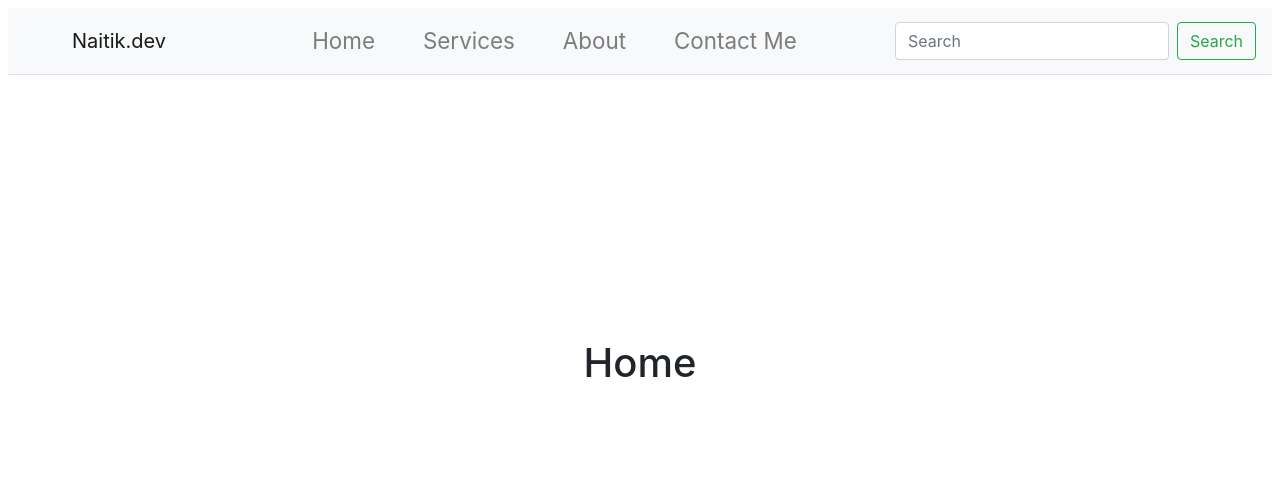
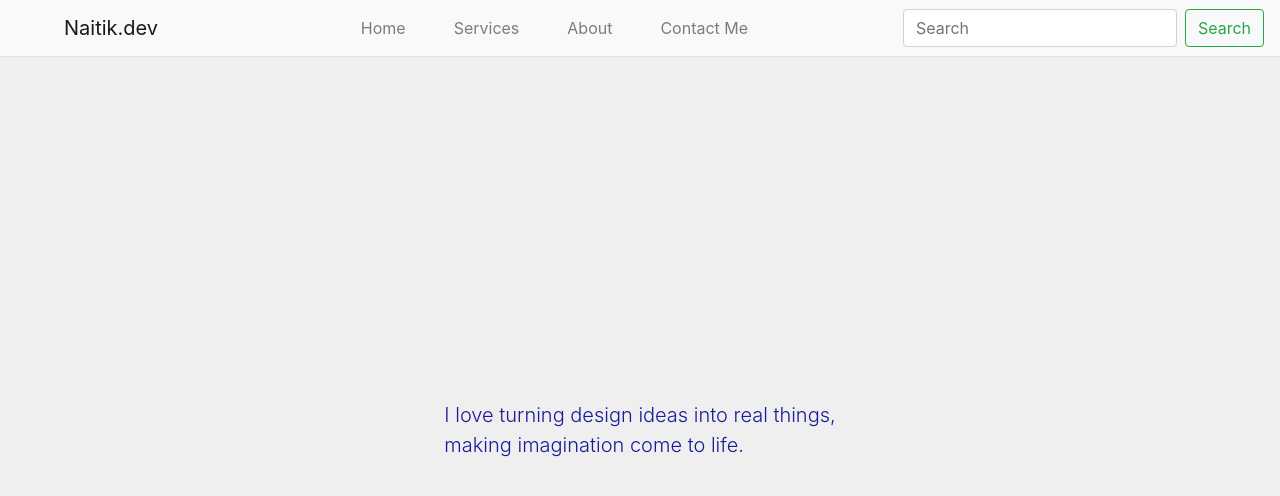
Before and after one commit to Naitik-ReactJs/router-v5, a React (Create React App) app: page / in a window 1280 px wide. Shown: the top 496 px of the page. Built offline with nearby package versions, Linux system fonts and the light colour scheme.

Commit message:
design changes

```diff
--- a/src/App.css
+++ b/src/App.css
@@ -1,9 +1,10 @@
 body {
-  font-size: 1.4rem;
+  background-color: #efefef;
+  color: rgb(27, 27, 154);
 }
-h1 {
+.container {
   display: flex;
-  height: 70vh;
   align-items: center;
   justify-content: center;
+  min-height: calc(100vh - 150px);
 }
--- a/src/App.js
+++ b/src/App.js
@@ -9,7 +9,7 @@ export default function App() {
   return (
     <Router>
       <div>
-        <nav className="navbar m-2 navbar-expand-lg navbar-light bg-light border-bottom">
+        <nav className="navbar navbar-expand-lg navbar-light bg-light border-bottom">
           <Link to="/" className="navbar-brand mx-5" href="#">
             Naitik.dev
           </Link>
--- a/src/pages/About.js
+++ b/src/pages/About.js
@@ -1,7 +1,7 @@
 import React from "react";
 import "../App.css";
 const About = () => {
-  return <h1>About</h1>;
+  return <h1 className="container">About</h1>;
 };
 
 export default About;
--- a/src/pages/Contact.js
+++ b/src/pages/Contact.js
@@ -1,7 +1,7 @@
 import React from "react";
 import "../App.css";
 const Contact = () => {
-  return <h1>Contact</h1>;
+  return <h1 className="container">Contact</h1>;
 };
 
 export default Contact;
--- a/src/pages/Home.js
+++ b/src/pages/Home.js
@@ -1,7 +1,20 @@
 import React from "react";
 import "../App.css";
 const Home = () => {
-  return <h1>Home</h1>;
+  return (
+    <div className="container mt-5 p-5 ">
+      <div className="row mt-3">
+        <div className="col-md ps-5">
+          <p className="lead">
+            I love turning design ideas into real things,
+            <span className="d-block lh-5">
+              making imagination come to life.
+            </span>
+          </p>
+        </div>
+      </div>
+    </div>
+  );
 };
 
 export default Home;
--- a/src/pages/Services.js
+++ b/src/pages/Services.js
@@ -1,7 +1,6 @@
 import React from "react";
 import "../App.css";
 const Services = () => {
-  return <h1>Services</h1>;
+  return <h1 className="container">Services</h1>;
 };
-
 export default Services;
```
